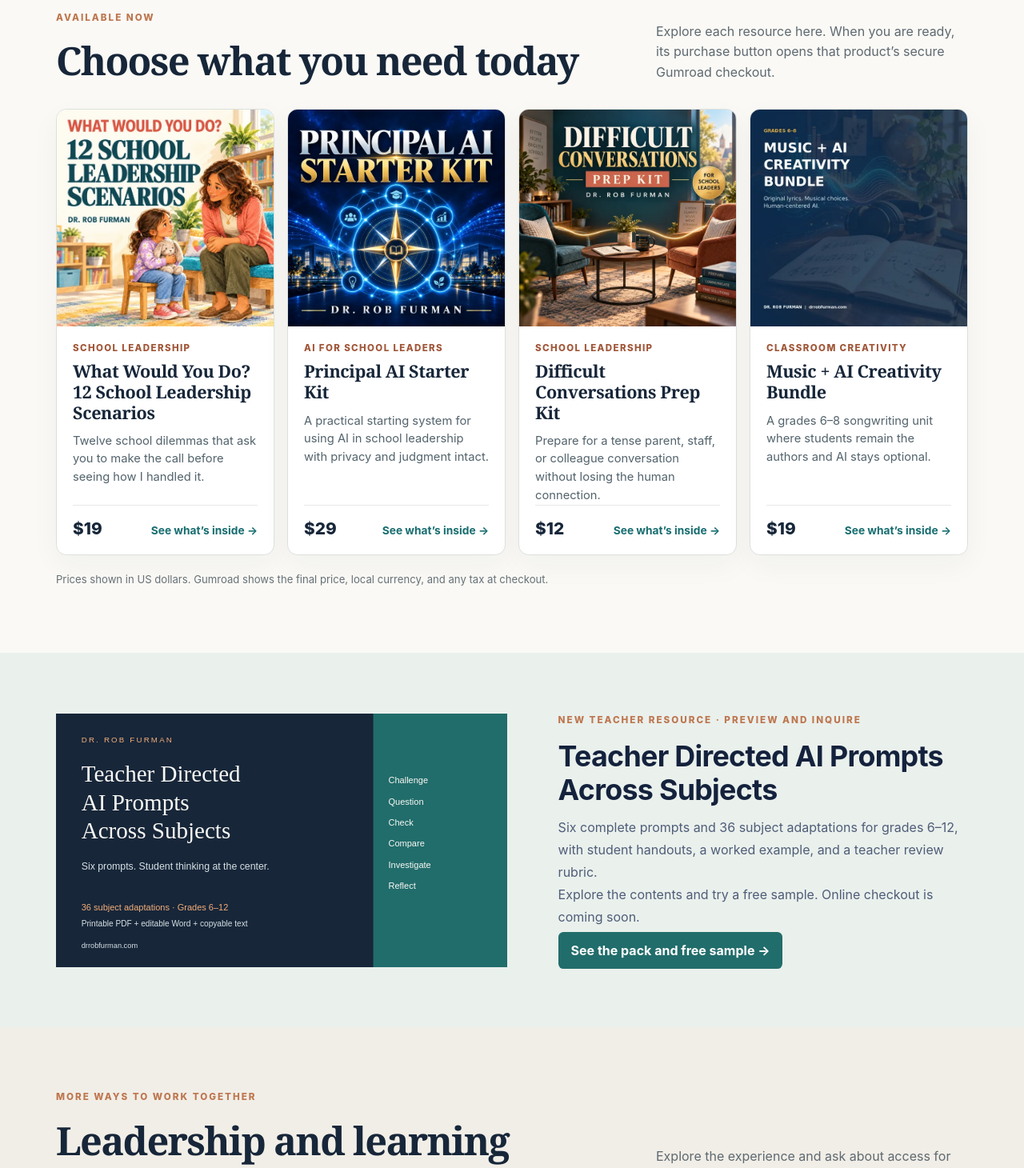
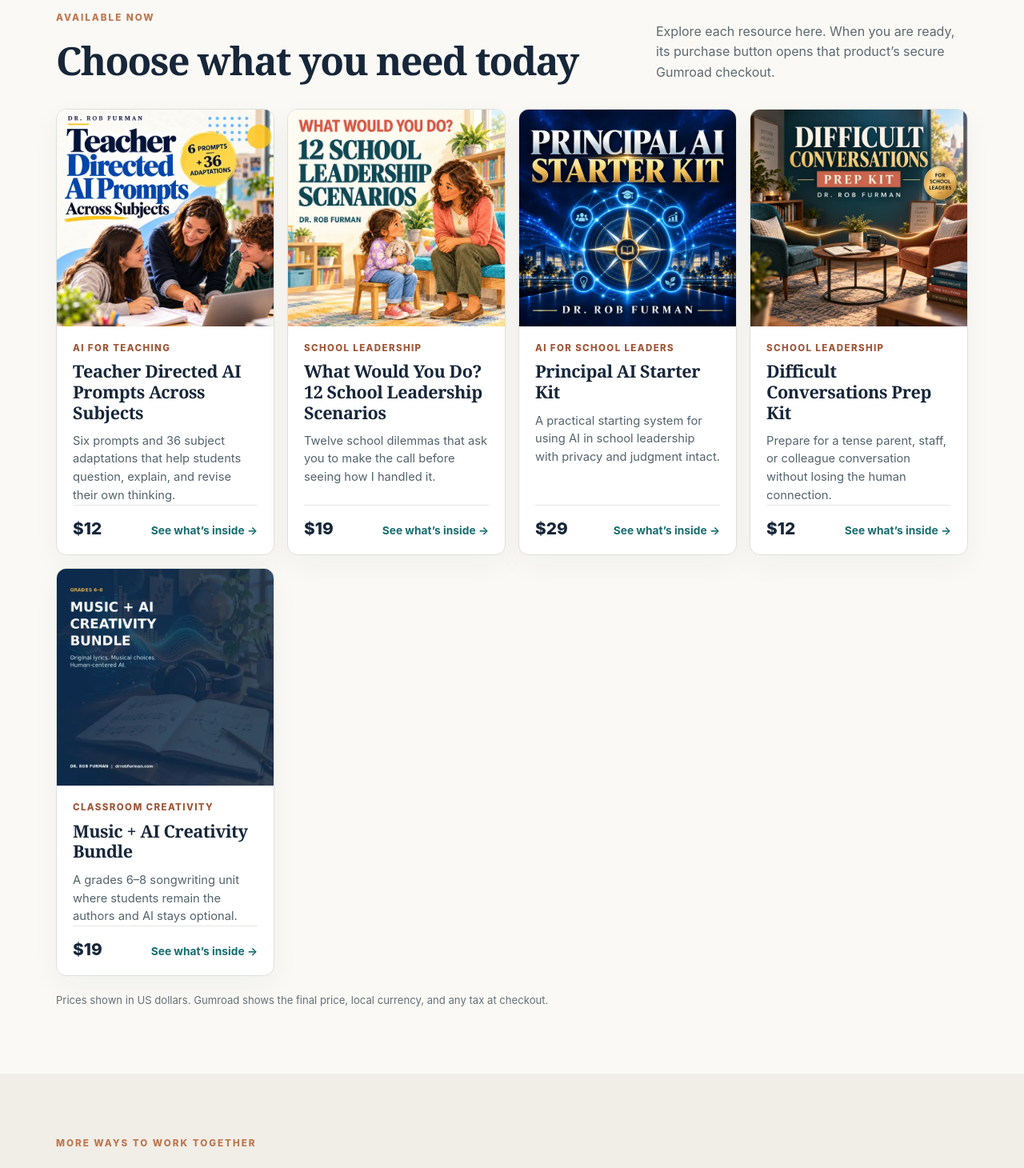
Before and after one commit to DrRobF/rob-furman-portfolio, a Next.js app: page /resources in a window 1280 px wide. Shown: the part 800-2260 px from the top of the page at 80% size. Built offline with nearby package versions, Linux system fonts and the light colour scheme.

Commit message:
Connect teacher AI prompt pack checkout and refresh store artwork (#457)

```diff
--- a/app/resources/[slug]/page.js
+++ b/app/resources/[slug]/page.js
@@ -5,7 +5,8 @@ import { getProduct, products } from '../products';
 import styles from '../resources.module.css';
 
 export function generateStaticParams() {
-  return products.map((product) => ({ slug: product.slug }));
+  // The teacher prompt pack has a dedicated page with its free sample.
+  return products.filter((product) => product.slug !== 'teacher-directed-ai-prompts').map((product) => ({ slug: product.slug }));
 }
 
 export function generateMetadata({ params }) {
--- a/app/resources/page.js
+++ b/app/resources/page.js
@@ -55,13 +55,6 @@ export default function ResourcesPage() {
         </div>
       </section>
 
-      <section className={styles.freeSection} aria-labelledby="teacher-prompts-title">
-        <div className="container"><div className={styles.detailLayout}>
-          <Link href="/resources/teacher-directed-ai-prompts" aria-label="Explore Teacher Directed AI Prompts Across Subjects"><Image className={styles.detailImage} src="/products/teacher-prompts-cover.svg" alt="Teacher Directed AI Prompts Across Subjects cover" width={1280} height={720} /></Link>
-          <div><p className={styles.eyebrow}>New teacher resource · Preview and inquire</p><h2 id="teacher-prompts-title">Teacher Directed AI Prompts Across Subjects</h2><p>Six complete prompts and 36 subject adaptations for grades 6–12, with student handouts, a worked example, and a teacher review rubric.</p><p>Explore the contents and try a free sample. Online checkout is coming soon.</p><Link className={styles.featureLink} href="/resources/teacher-directed-ai-prompts">See the pack and free sample →</Link></div>
-        </div></div>
-      </section>
-
       <section className={styles.platformSection} id="platforms" aria-labelledby="platform-title">
         <div className="container">
           <div className={styles.sectionHeading}>
--- a/app/resources/products.js
+++ b/app/resources/products.js
@@ -1,4 +1,22 @@
 export const products = [
+  {
+    slug: 'teacher-directed-ai-prompts',
+    name: 'Teacher Directed AI Prompts Across Subjects',
+    category: 'AI for teaching',
+    audience: 'Grades 6–12 teachers',
+    price: 12,
+    thumbnail: '/products/teacher-prompts-thumb.webp',
+    cover: '/products/teacher-prompts-cover.webp',
+    checkout: 'https://drrobfurman.gumroad.com/l/dwlxcx',
+    summary: 'Six prompts and 36 subject adaptations that help students question, explain, and revise their own thinking.',
+    intro: 'Begin with a student’s first attempt, give AI a specific questioning role, and review the decisions the student makes.',
+    includes: ['An 18-page printable PDF, editable Word master, and copyable text', 'Six complete prompts and 36 subject adaptations', 'Student assignment and reflection sheets, a worked example, and a teacher review rubric'],
+    usefulFor: ['Examining arguments and evidence', 'Comparing methods across subjects', 'Making student reasoning visible'],
+    note: 'Use school-approved tools and preview each activity before assigning it.',
+    license: 'Single-educator classroom use. Contact Dr. Rob for school or district licensing.',
+    related: '/articles/ai-teaching-change',
+    relatedLabel: 'Read the article and try three free prompts',
+  },
   {
     slug: 'what-would-you-do',
     name: 'What Would You Do? 12 School Leadership Scenarios',
```
Also changed, not shown: app/resources/teacher-directed-ai-prompts/page.js (+5 -5 lines), public/products/teacher-prompts-cover.webp (added), public/products/teacher-prompts-thumb.webp (added).
